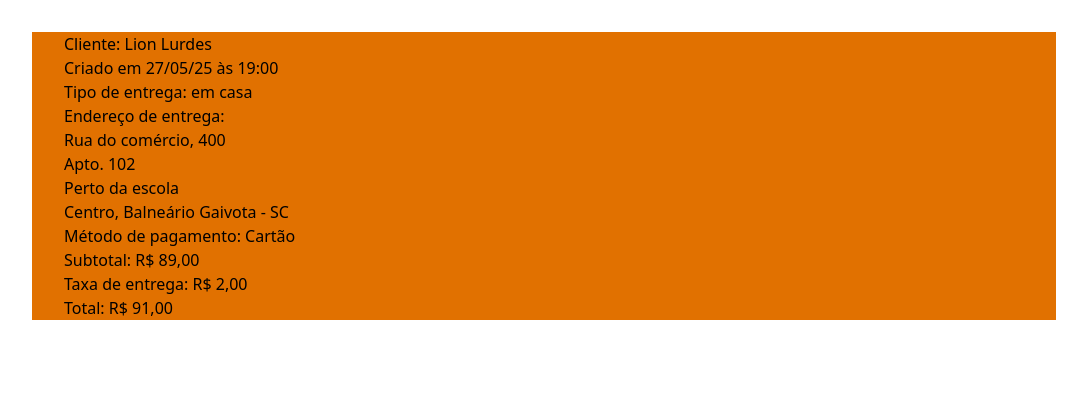
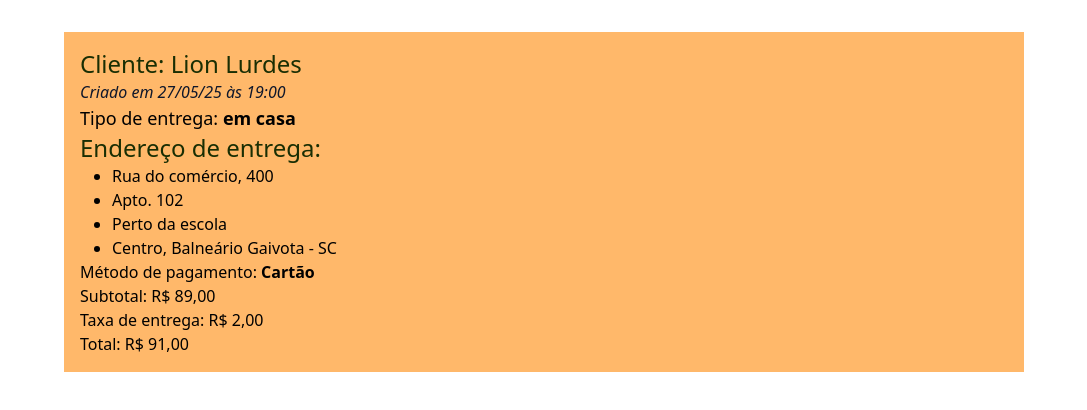
Before and after one commit to swtz/geladinha-delivery, a React (Vite) app: page / in a window 1280 px wide. Shown: the top 410 px of the page, without its empty margins (96-1183 px from the left). Built offline with nearby package versions, Linux system fonts and the light colour scheme.

Commit message:
Created CurrencyValue component to format numbers as BRL currency using toLocaleString.

```diff
--- a/src/components/Container/index.tsx
+++ b/src/components/Container/index.tsx
@@ -5,7 +5,9 @@ type ContainerProps = {
 };
 
 export function Container({ children }: ContainerProps) {
-  return <div className={clsx("bg-amber-600 max-w-5xl mx-auto")}>
-    <div className="m-8">{children}</div>
-  </div>;
+  return (
+    <div className={clsx("max-w-5xl mx-auto")}>
+      <div className="m-8">{children}</div>
+    </div>
+  );
 }
--- /dev/null
+++ b/src/components/CurrencyValue/index.tsx
@@ -0,0 +1,11 @@
+type CurrencyValueProps = {
+  value: number;
+};
+
+export function CurrencyValue({ value }: CurrencyValueProps) {
+  return (
+    <span>
+      {value.toLocaleString("pt-BR", { style: "currency", currency: "BRL" })}
+    </span>
+  );
+}
--- a/src/components/DeliveryCard/index.tsx
+++ b/src/components/DeliveryCard/index.tsx
@@ -1,22 +1,34 @@
+import { CurrencyValue } from "../CurrencyValue";
+
 export function DeliveryCard() {
   return (
-    <div>
-      <h2>Cliente: Lion Lurdes</h2>
-      <span>Criado em 27/05/25 às 19:00</span>
-      <p>Tipo de entrega: em casa</p>
+    <div className="p-4 bg-orange-300">
+      <h2 className="text-2xl text-lime-950">Cliente: Lion Lurdes</h2>
+      <span className="italic text-slate-900">Criado em 27/05/25 às 19:00</span>
+      <p className="text-lg">
+        Tipo de entrega: <b>em casa</b>
+      </p>
       <div>
-        <h3>Endereço de entrega:</h3>
-        <ul>
+        <h3 className="text-2xl text-lime-950">Endereço de entrega:</h3>
+        <ul className="list-disc pl-8">
           <li>Rua do comércio, 400</li>
           <li>Apto. 102</li>
           <li>Perto da escola</li>
           <li>Centro, Balneário Gaivota - SC</li>
         </ul>
       </div>
-      <p>Método de pagamento: Cartão</p>
-      <p>Subtotal: R$ 89,00</p>
-      <p>Taxa de entrega: R$ 2,00</p>
-      <p>Total: R$ 91,00</p>
+      <p>
+        Método de pagamento: <b>Cartão</b>
+      </p>
+      <p>
+        Subtotal: <CurrencyValue value={89.0} />
+      </p>
+      <p>
+        Taxa de entrega: <CurrencyValue value={2.0} />
+      </p>
+      <p>
+        Total: <CurrencyValue value={91.0} />
+      </p>
     </div>
   );
 }
```
